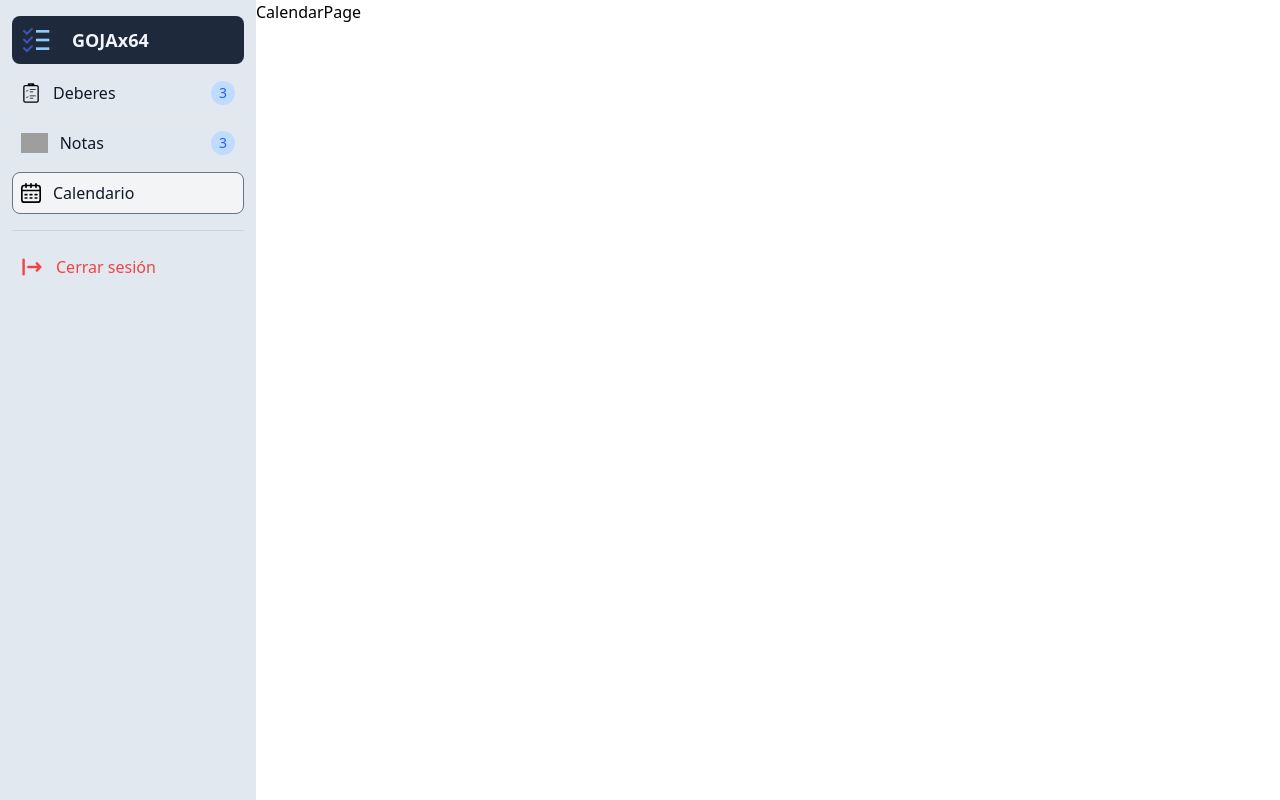
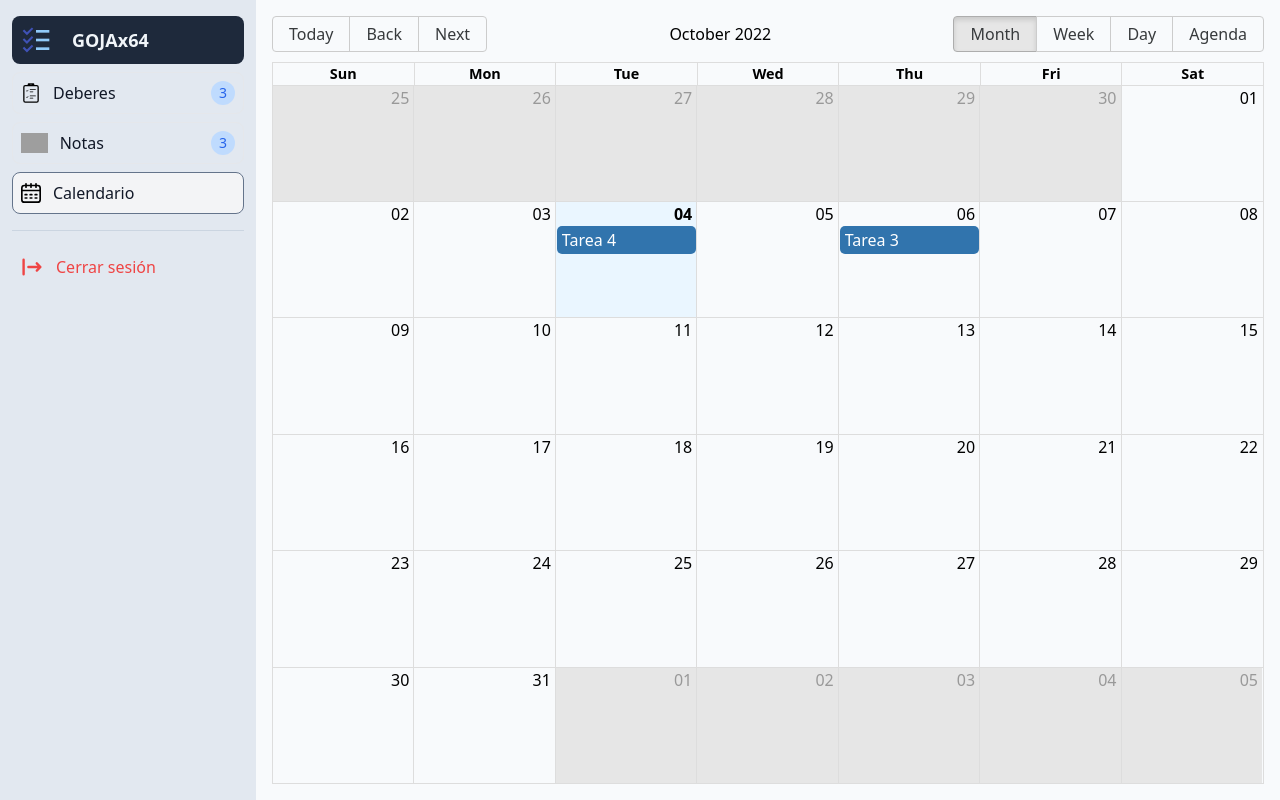
Before and after one commit to GOJAx64/todo-app-dba, a React (Vite) app: page /calendar in a window 1280 px wide. Built offline with nearby package versions, Linux system fonts and the light colour scheme; grey boxes are pictures that could not be loaded.

Commit message:
Adding calendar page

```diff
--- a/index.html
+++ b/index.html
@@ -2,7 +2,7 @@
 <html lang="en">
   <head>
     <meta charset="UTF-8" />
-    <link rel="icon" type="image/svg+xml" href="/vite.svg" />
+    <link rel="icon" type="image/svg+xml" href="/src/assets/logo-1.svg" />
     <meta name="viewport" content="width=device-width, initial-scale=1.0" />
     <title>ToDo App</title>
   </head>
--- a/package.json
+++ b/package.json
@@ -10,13 +10,16 @@
   },
   "dependencies": {
     "@reduxjs/toolkit": "^1.8.5",
+    "date-fns": "^2.29.3",
     "react": "^18.2.0",
+    "react-big-calendar": "^1.5.0",
     "react-dom": "^18.2.0",
     "react-redux": "^8.0.4",
     "react-router-dom": "6"
   },
   "devDependencies": {
     "@types/react": "^18.0.17",
+    "@types/react-big-calendar": "^0.38.2",
     "@types/react-dom": "^18.0.6",
     "@vitejs/plugin-react": "^2.1.0",
     "autoprefixer": "^10.4.12",
--- a/src/auth/pages/LoginPage.tsx
+++ b/src/auth/pages/LoginPage.tsx
@@ -1,12 +1,12 @@
-// import waves from '../../assets/image.jpg';
 import google from '../../assets/google.png';
+import logo from '../../assets/ruinas.jpg';
 import { NavLink } from 'react-router-dom';
 
 export const LoginPage = () => {
   return (
     <div className="flex items-center justify-center min-h-screen bg-slate-300">
         {/* Card Container */}
-        <div className=" flex flex-col m-6 space-y-10 bg-slate-100 shadow-2xl rounded-2xl md:flex-row md:space-y-0 md:m-0">
+        <div className=" flex flex-col m-6 space-y-10 bg-slate-200 shadow-2xl rounded-2xl md:flex-row md:space-y-0 md:m-0">
             {/* Left Side  */}
             <div className="p-6 md:px-8 md:py-8">
                 {/*  Top Content  */}
@@ -17,7 +17,7 @@ export const LoginPage = () => {
                 <input type="text" className="block w-full p-6 border border-gray-300 rounded-md placeholder:font-sans placeholder:font-light" placeholder="Ingresa tu correo eléctronico"/>
                 <input type="password" className="block w-full mt-2 p-6 border border-gray-300 rounded-md placeholder:font-sans placeholder:font-light" placeholder="Ingresa tu contraseña"/>
                 {/* Middle Content */}
-                <div className="flex flex-col items-center justify-between mt-6 space-y-6 md:flex-row md:space-y-0">
+                <div className="flex flex-col items-center justify-center mt-6 space-y-6 md:flex-row md:space-y-0">
                     <button className="w-full md:w-auto flex justify-center items-center px-8 py-3 space-x-0 font-sans font-bold text-white rounded-md bg-blue-700 shadow-blue-100 hover:bg-opacity-90 shadow-sm hover:shadow-lg border transition hover:-translate-y-0.5 duration-150">
                         <span>Iniciar Sesión</span>
                         <svg xmlns="http://www.w3.org/2000/svg" className="w-7" viewBox="0 0 24 24" strokeWidth="1.5" stroke="#ffffff" fill="none" strokeLinecap="round" strokeLinejoin="round">
@@ -33,22 +33,18 @@ export const LoginPage = () => {
                 <div className="mt-5 border-b border-b-gray-300"></div>
                 {/* Bottom Content */}
                 <p className="py-6 text-sm font-thin text-center text-gray-600">
-                    si no estás registrado, crea una cuenta o inicia sesión con google
+                    si no estás registrado, crea una cuenta
                 </p>
                 {/* Bottom Buttons Container */}
-                <div className="flex flex-col space-x-0 space-y-6 md:flex-row md:space-x-4 md:space-y-0" >
+                <div className="flex flex-col space-x-0 justify-center space-y-6 md:flex-row md:space-x-4 md:space-y-0" >
                     <NavLink to='/auth/register' className="flex items-center justify-center py-2 space-x-3 border border-orange-400 bg-orange-500 rounded shadow-sm hover:bg-opacity-100 hover:shadow-lg hover:-translate-y-0.5 transition duration-150 md:w-1/2">
                         <span className="font-medium text-white">Registrarme</span>
                     </NavLink>
-                    <button className="flex items-center justify-center py-2 space-x-3 border border-gray-300 rounded shadow-sm hover:bg-opacity-30 hover:shadow-lg hover:-translate-y-0.5 transition duration-150 md:w-1/2">
-                        <img src={ google } alt="google" className="w-8 h-8" />
-                        <span className="font-normal">Google</span>
-                    </button>
                 </div>
             </div>
             {/* Right Side */}
             {/* <div>
-                <img src='' alt="waves" className="w-[430px] rounded-r-2xl md:block" />
+                <img src={ logo } alt="waves" className="w-[40vw] rotate-90 rounded-r-2xl md:block my-28"/>
             </div> */}
         </div>
     </div>
--- a/src/auth/pages/RegisterPage.tsx
+++ b/src/auth/pages/RegisterPage.tsx
@@ -1,11 +1,11 @@
-import React from 'react'
+import logo from '../../assets/logo-1.svg';
 
 export const RegisterPage = () => {
   return (
 <form>
       <div className="flex items-center justify-center min-h-screen bg-slate-300">
           {/* Card Container */}
-          <div className=" flex flex-col m-6 space-y-10 bg-slate-100 shadow-2xl rounded-2xl md:flex-row md:space-y-0 md:m-0">
+          <div className=" flex flex-col m-6 space-y-10 bg-slate-200 shadow-2xl rounded-2xl md:flex-row md:space-y-0 md:m-0">
 
               <div className="p-6 md:px-8 md:py-8">
                   <h2 className="mb-5 text-4xl font-bold text-center">Registro de Usuario</h2>
@@ -15,14 +15,16 @@ export const RegisterPage = () => {
                   <hr className='pt-2 border-slate-400 mb-6'/>
 
                   <label className='text-gray-600'>Nombre</label>
-                  <input type="text" className="block w-full py-4 px-3 mb-2 border border-gray-300 rounded-md placeholder:font-sans placeholder:font-light" placeholder="Ingresa tu nombre"/>
+                  <input type="text" className="block w-full py-4 px-3 mb-2 border bg-slate-100 border-gray-300 rounded-md placeholder:font-sans placeholder:font-light" placeholder="Ingresa tu nombre"/>
+                  <label className='text-gray-600'>Usuario</label>
+                  <input type="text" className="block w-full py-4 px-3 mb-2 border bg-slate-100 border-gray-300 rounded-md placeholder:font-sans placeholder:font-light" placeholder="Ingresa tu nombre de usuario"/>
                   <label className='text-gray-600'>Correo electrónico</label>
-                  <input type="text" className="block w-full py-4 px-3 mb-2 border border-gray-300 rounded-md placeholder:font-sans placeholder:font-light" placeholder="Ingresa tu correo eléctronico"/>
+                  <input type="text" className="block w-full py-4 px-3 mb-2 border bg-slate-100 border-gray-300 rounded-md placeholder:font-sans placeholder:font-light" placeholder="Ingresa tu correo eléctronico"/>
                   <label className='text-gray-600'>Contraseña</label>
-                  <input type="password" className="block w-full mb-2 py-4 px-3 border border-gray-300 rounded-md placeholder:font-sans placeholder:font-light" placeholder="Ingresa tu contraseña"/>
+                  <input type="password" className="block w-full mb-2 py-4 px-3 border bg-slate-100 border-gray-300 rounded-md placeholder:font-sans placeholder:font-light" placeholder="Ingresa tu contraseña"/>
 
 
-                  <div className="flex flex-col items-center justify-between mt-6 space-y-6 md:flex-row md:space-y-0">
+                  <div className="flex flex-col items-center justify-center mt-6 space-y-6 md:flex-row md:space-y-0">
                       <button className="w-full md:w-auto flex justify-center items-center px-8 py-3 space-x-0 font-sans font-bold text-white rounded-md bg-blue-700 shadow-blue-100 hover:bg-opacity-90 shadow-sm hover:shadow-lg border transition hover:-translate-y-0.5 duration-150">
                           <span>Continuar</span>
                           <svg xmlns="http://www.w3.org/2000/svg" className="w-7" viewBox="0 0 24 24" strokeWidth="1.5" stroke="#ffffff" fill="none" strokeLinecap="round" strokeLinejoin="round">
--- a/src/main.tsx
+++ b/src/main.tsx
@@ -4,7 +4,7 @@ import './index.css';
 import { App } from './App';
 
 ReactDOM.createRoot(document.getElementById('root') as HTMLElement).render(
-  <React.StrictMode>
+  // <React.StrictMode>
     <App/>
-  </React.StrictMode>
+  // </React.StrictMode>
 )
--- a/src/todo-app/pages/CalendarPage.tsx
+++ b/src/todo-app/pages/CalendarPage.tsx
@@ -1,5 +1,59 @@
+import { Calendar, dateFnsLocalizer  } from 'react-big-calendar';
+import 'react-big-calendar/lib/css/react-big-calendar.css';
+
+import { addHours, parse, startOfWeek, format, getDay } from 'date-fns';
+import enUS from 'date-fns/locale/en-US'
+
+const locales = {
+  'en-US': enUS,
+}
+
+const localizer = dateFnsLocalizer({
+  format,
+  parse,
+  startOfWeek,
+  getDay,
+  locales,
+});
+
+const myEventsList = [
+  {
+    title: 'Tarea 4',
+    start: new Date(),
+    due: addHours( new Date(), 2),
+    description: 'Este es el deber prueba',
+    bgColor: '#1E293B',
+    user: {
+      _id: '123',
+      name: 'Alberto'
+    }
+  },
+  {
+    title: 'Tarea 3',
+    start: new Date(),
+    due: addHours( new Date(), 48),
+    description: 'Este es el deber prueba',
+    bgColor: '#1E293B',
+    user: {
+      _id: '123',
+      name: 'Alberto'
+    }
+  },
+]
+
 export const CalendarPage = () => {
   return (
-    <div>CalendarPage</div>
+    <Calendar
+      localizer={ localizer }
+      events={ myEventsList }
+      startAccessor="due"
+      endAccessor="due"
+      style={{
+        height: '100vh',
+        width: '100vw',
+        padding: 16,
+      }}
+      className="bg-slate-50"
+    />
   )
 }
```
Also changed, not shown: 2 other files (tests, documents, lock files or other folders).
